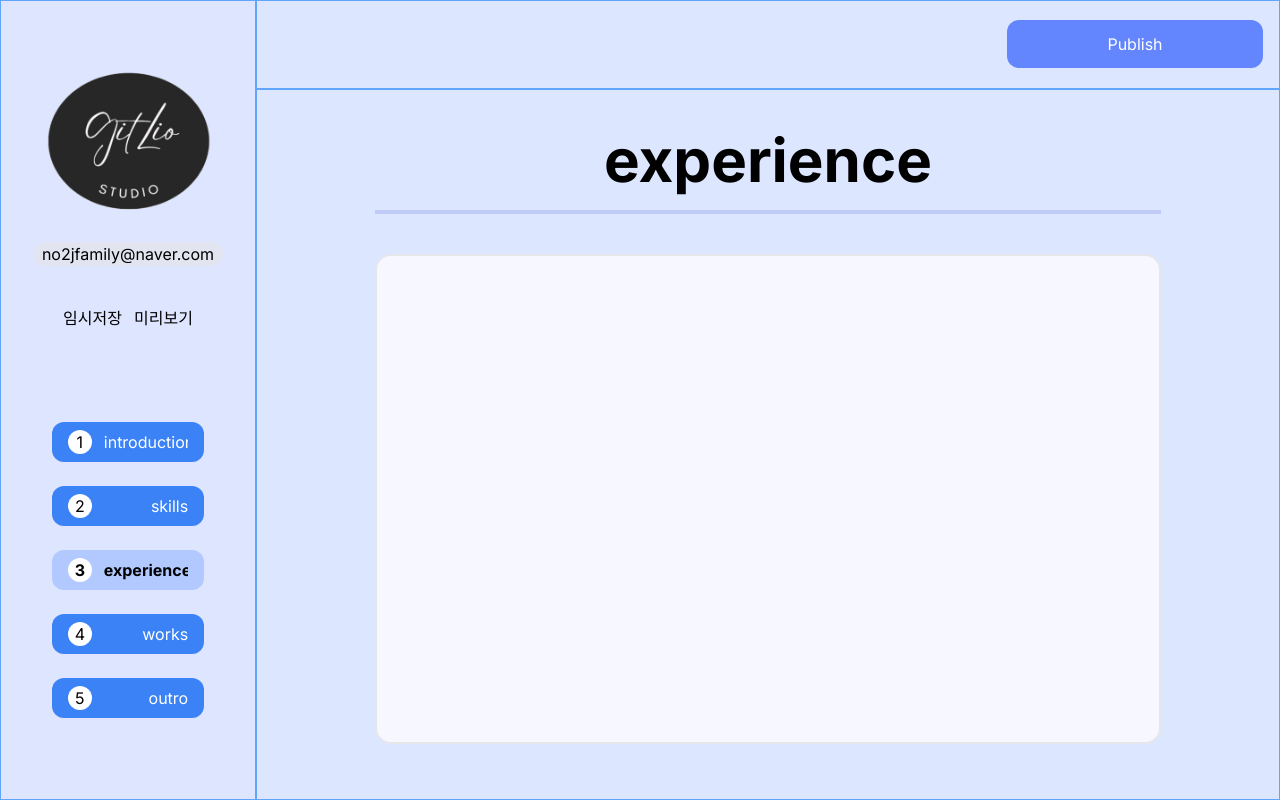
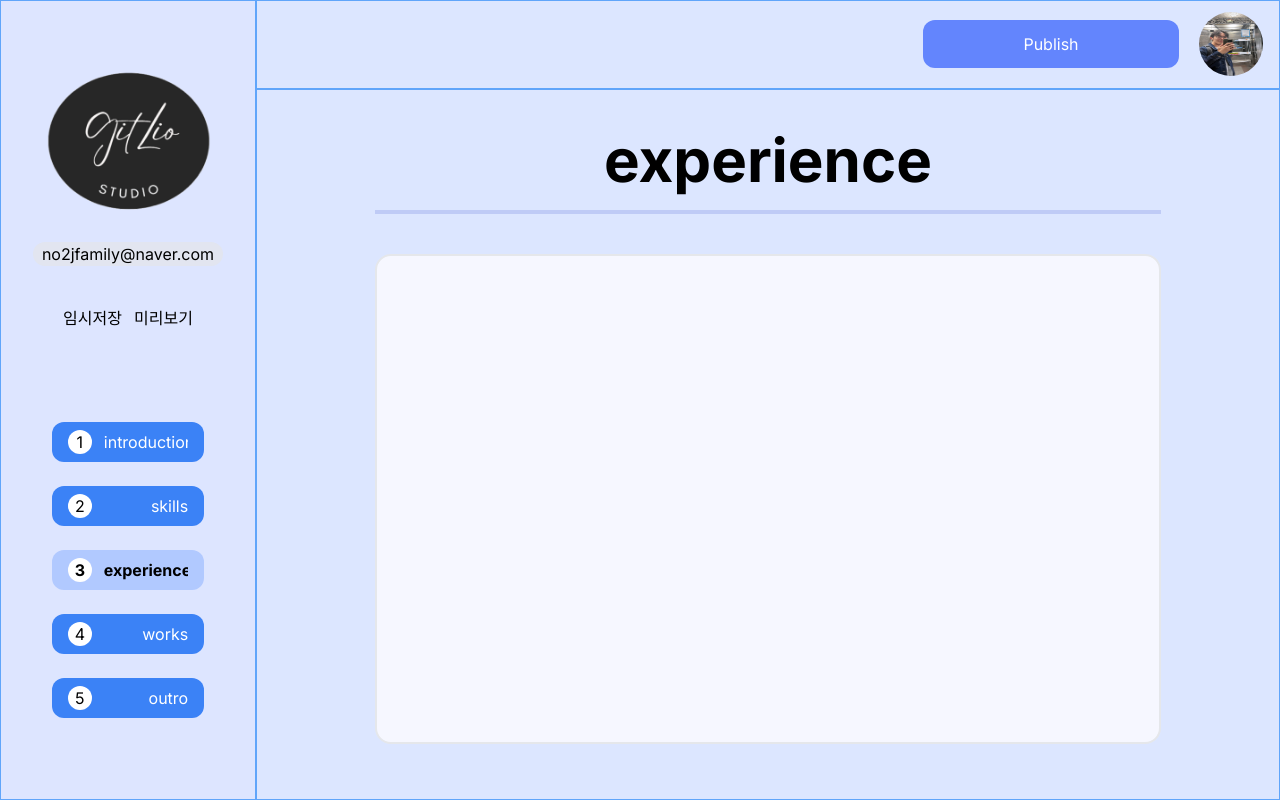
Before and after one commit to TU-GitLio/frontend, a Next.js app in the folder gitlio/: page /experience in a window 1280 px wide. Built offline with nearby package versions, Linux system fonts and the light colour scheme.

Commit message:
refactor: EditHeader 컴포넌트로 이름 변경

```diff
--- a/gitlio/app/(edit)/experience/page.tsx
+++ b/gitlio/app/(edit)/experience/page.tsx
@@ -1,5 +1,5 @@
 import EditBuilder from "@/components/EditBuilder";
-import Header from "@/components/Header";
+import EditHeader from "@/components/EditHeader";
 import SideBar from "@/components/SideBar";
 import Title from "@/components/Title";
 
@@ -10,7 +10,7 @@ export default function ExperiencePage() {
         <div className="flex justify-center col-span-1 row-span-9 h-full border border-blue-400">
           <SideBar />
         </div>
-        <Header />
+        <EditHeader />
         <div className="col-span-4 row-span-8 h-full bg-[#DCE6FF] border border-blue-400">
           <div className="flex flex-col h-full items-center px-5 ">
             <Title />
--- a/gitlio/app/(edit)/introduction/page.tsx
+++ b/gitlio/app/(edit)/introduction/page.tsx
@@ -1,5 +1,5 @@
 import EditBuilder from "@/components/EditBuilder";
-import Header from "@/components/Header";
+import EditHeader from "@/components/EditHeader";
 import SideBar from "@/components/SideBar";
 import Title from "@/components/Title";
 
@@ -10,7 +10,7 @@ export default function IntroductionPage() {
         <div className="flex justify-center row-span-9 col-span-1 relative h-full border border-blue-400">
           <SideBar />
         </div>
-        <Header />
+        <EditHeader />
         <div className="col-span-3 row-span-8 h-full bg-[#DCE6FF] border border-blue-400">
           <div className="flex flex-col h-full items-center px-5 ">
             <Title />
--- a/gitlio/app/(edit)/outro/page.tsx
+++ b/gitlio/app/(edit)/outro/page.tsx
@@ -1,5 +1,5 @@
 import EditBuilder from "@/components/EditBuilder";
-import Header from "@/components/Header";
+import Header from "@/components/EditHeader";
 import SideBar from "@/components/SideBar";
 import Title from "@/components/Title";
 
--- a/gitlio/app/(edit)/skills/page.tsx
+++ b/gitlio/app/(edit)/skills/page.tsx
@@ -1,5 +1,5 @@
 import EditBuilder from "@/components/EditBuilder";
-import Header from "@/components/Header";
+import Header from "@/components/EditHeader";
 import SideBar from "@/components/SideBar";
 import Title from "@/components/Title";
 
--- a/gitlio/app/(edit)/works/page.tsx
+++ b/gitlio/app/(edit)/works/page.tsx
@@ -1,5 +1,5 @@
 import EditBuilder from "@/components/EditBuilder";
-import Header from "@/components/Header";
+import Header from "@/components/EditHeader";
 import SideBar from "@/components/SideBar";
 import Title from "@/components/Title";
 
--- /dev/null
+++ b/gitlio/components/EditHeader.tsx
@@ -0,0 +1,14 @@
+"use client";
+
+import PublishBtn from "./PublishBtn";
+
+export default function EditHeader() {
+  return (
+    <div className="flex items-center justify-end col-span-4 row-span-1 w-full h-full bg-[#DCE6FF] border border-blue-400 px-4">
+      <PublishBtn />
+      <div className="ml-5 w-16 h-16">
+        <img className="w-full h-full rounded-full" src="/gdsc.jpg"></img>
+      </div>
+    </div>
+  );
+}
--- a/gitlio/components/Header.tsx
+++ /dev/null
@@ -1,11 +0,0 @@
-"use client";
-
-import PublishBtn from "./PublishBtn";
-
-export default function Header() {
-  return (
-    <div className="flex items-center justify-end col-span-4 row-span-1 w-full h-full bg-[#DCE6FF] border border-blue-400  px-4">
-      <PublishBtn />
-    </div>
-  );
-}
```
Also changed, not shown: gitlio/public/gdsc.jpg (added).
